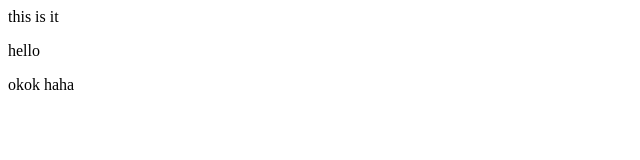
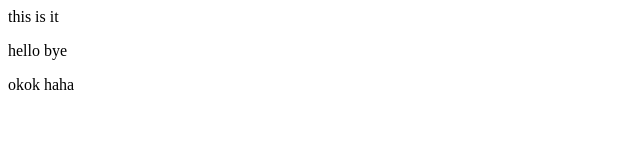
Before and after one commit to rishujainth/awesome-repo, a plain HTML site: page index.html in a window 1280 px wide. Shown: the full height of the page, 0-640 px from the left. Drawn offline with Linux system fonts and the light colour scheme.

Commit message:
added bye

```diff
--- a/index.html
+++ b/index.html
@@ -1,6 +1,6 @@
- <html>
+<html>
 <title>this is my website</title>
 <h>this is it</h>
-<p>hello</p>
+<p>hello bye</p>
 <p>okok haha</p>
 </html>
```
